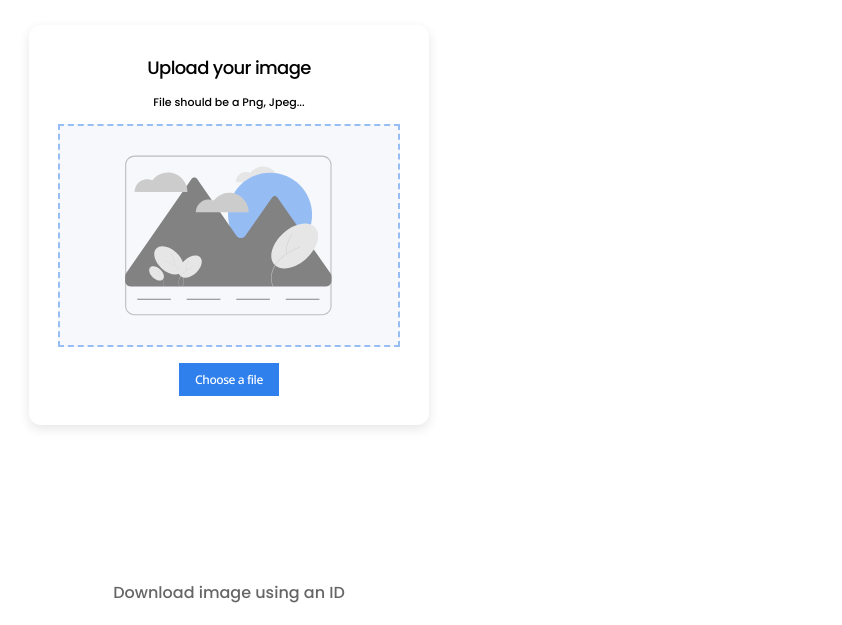
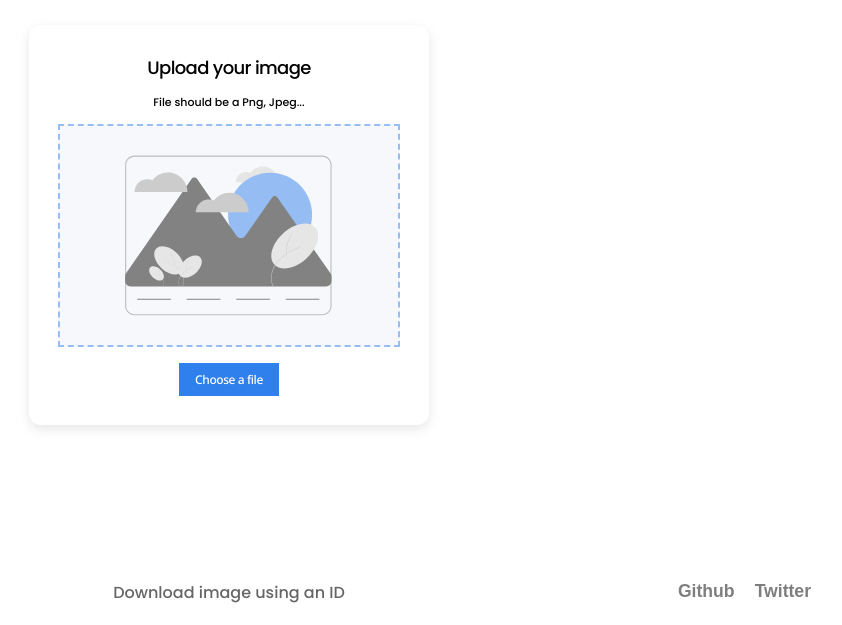
Before and after one commit to karabo-r/image-uploader, a React (Create React App) app: page / in a window 1280 px wide. Shown: the part 175-800 px from the top of the page, without its empty margins (411-1253 px from the left). Built offline with nearby package versions, Linux system fonts and the light colour scheme.

Commit message:
contact links added

```diff
--- a/src/App.js
+++ b/src/App.js
@@ -1,4 +1,5 @@
 import styled from "styled-components";
+import Contact from "./components/Contact";
 import Upload from "./components/upload/Upload";
 import Download from "./components/download/Download";
 import { Routes, Route } from "react-router-dom";
@@ -10,6 +11,7 @@ const App = () => {
 				<Route path="/" element={<Upload />} />
 				<Route path="/download" element={<Download />} />
 			</Routes>
+			<Contact />
 		</Container>
 	);
 };
--- /dev/null
+++ b/src/components/Contact.js
@@ -0,0 +1,42 @@
+import React from "react";
+import styled from "styled-components";
+const Contact = () => {
+	return (
+		<Container>
+			<a href="https://github.com/karabo-r">Github</a>
+			<a href="https://twitter.com/karabo_dev">Twitter </a>
+		</Container>
+	);
+};
+
+const Container = styled.div`
+	position: absolute;
+	right: 1rem;
+	bottom: 1.5rem;
+	font-size: 1.1rem;
+	font-weight: 700;
+	text-decoration: none;
+	font-family: "Raleway", sans-serif;
+	text-align: right;
+	padding-right: 2rem;
+
+	a {
+		text-decoration: none;
+		margin: 10px;
+		color: black;
+		opacity: 50%;
+	}
+
+	a:hover {
+		opacity: 100%;
+	}
+
+	@media screen and (max-width: 600px) {
+		width: 100%;
+		right: 0;
+		padding-right: 0;
+		text-align: center;
+		font-size: 1.3rem;
+	}
+`;
+export default Contact;
--- a/src/components/buttons/RedirectButton.js
+++ b/src/components/buttons/RedirectButton.js
@@ -16,5 +16,13 @@ const Container = styled.p`
 	:hover {
 		opacity: 100%;
 	}
+
+	@media screen and (max-width: 600px) {
+		position: absolute;
+		bottom: 5rem;
+		padding-right: 0;
+		text-align: center;
+		/* font-size: 1.3rem; */
+	}
 `;
 export default RedirectButton;
```
